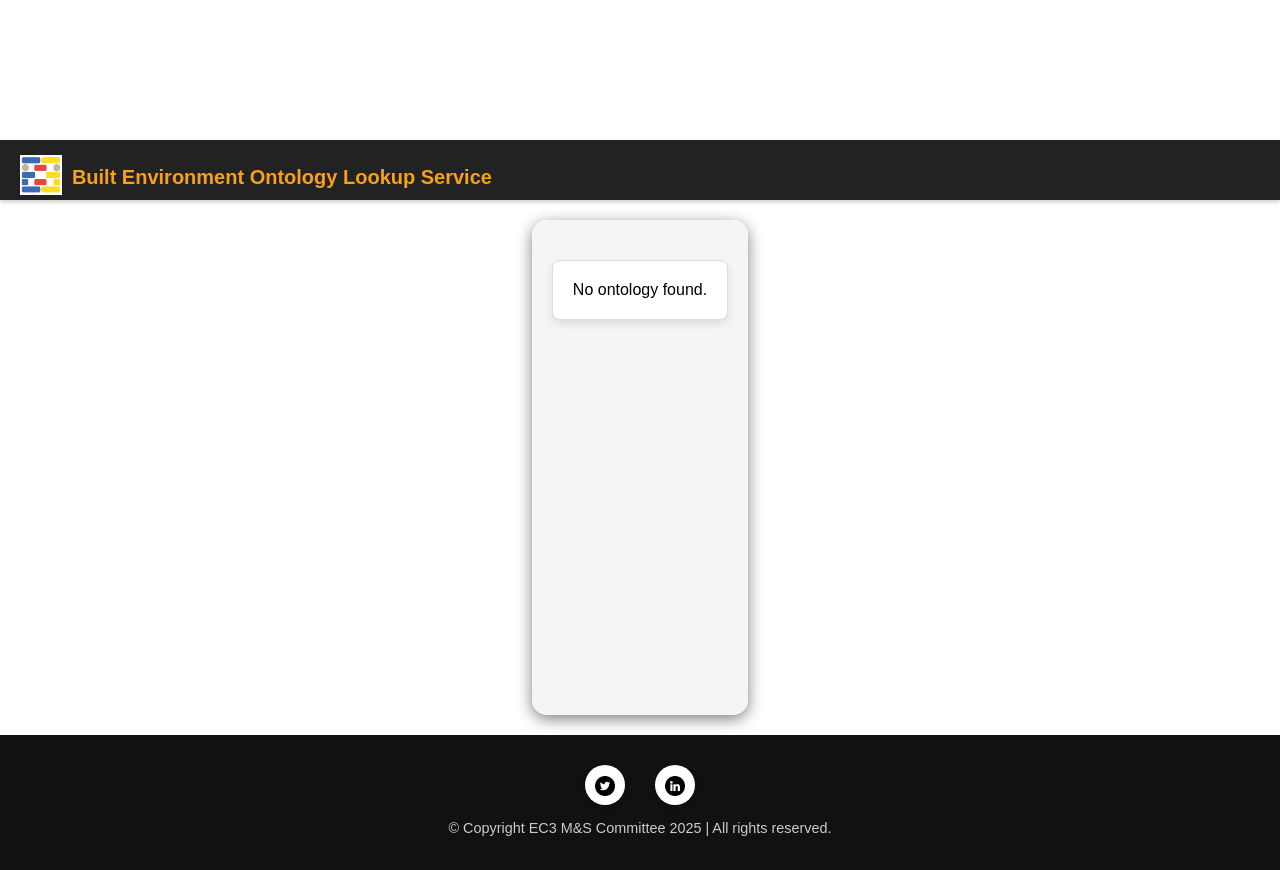
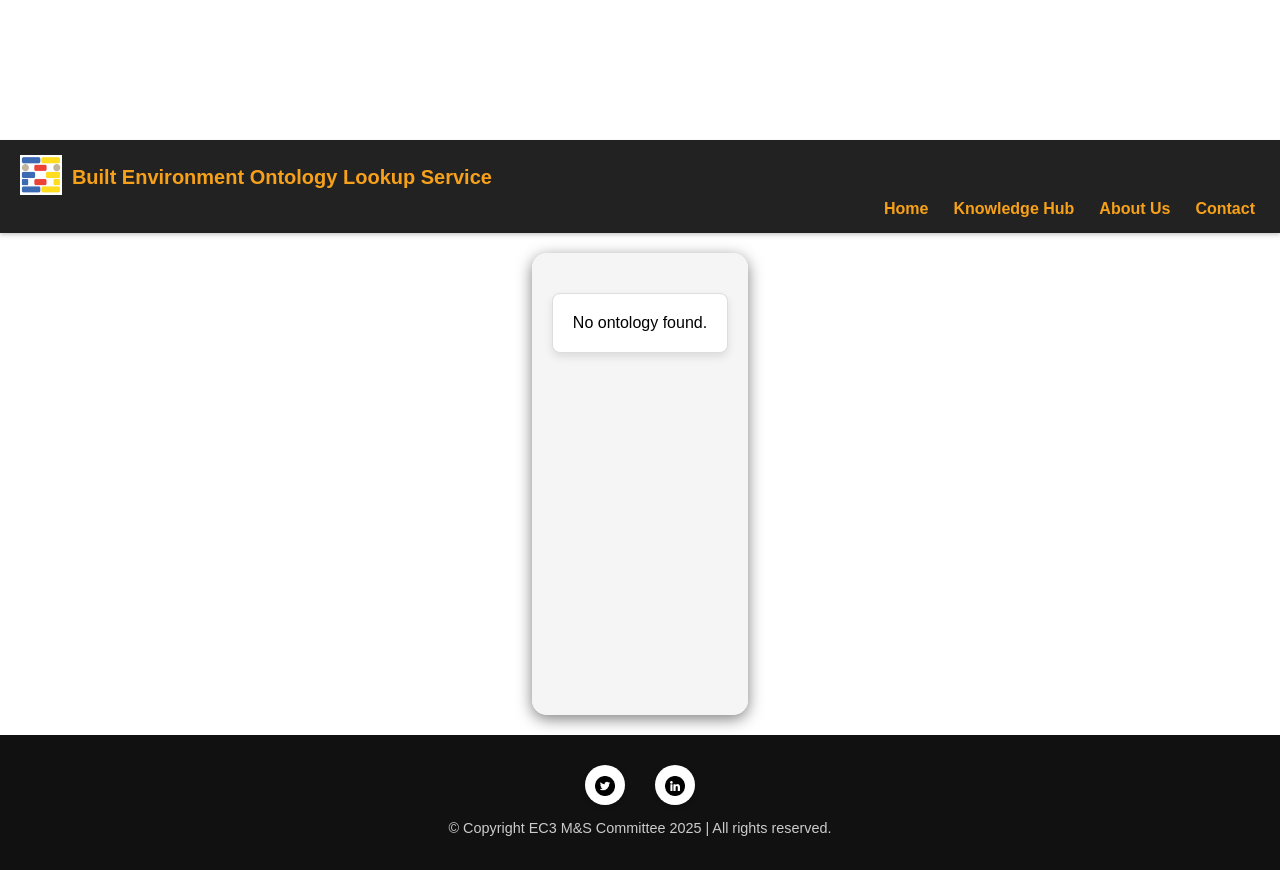
Before and after one commit to CyberbuildLab/BE-OLS, a website: page individualOntologyDetail.html in a window 1280 px wide. Drawn offline with Linux system fonts and the light colour scheme.

Commit message:
Update individualOntologyDetail.css

```diff
--- a/individualOntologyDetail.css
+++ b/individualOntologyDetail.css
@@ -10,11 +10,9 @@
     width: 100%;
     position: sticky;
     top: 0;
-    z-index: 1000; /* Ensure it stays above other elements */
     box-sizing: border-box;
     overflow: hidden;
     z-index: 1000;
-    height: 60px;
 }
 
 .logo a {
```
